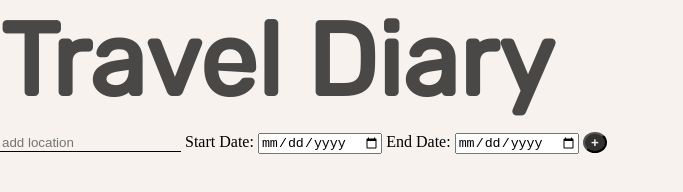
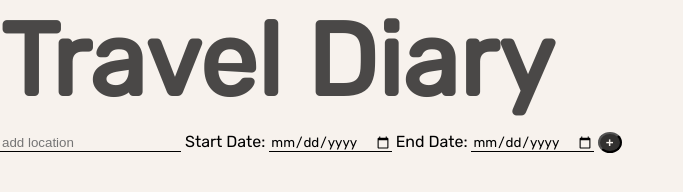
Before and after one commit to mspil88/udacity-travel-app, a website: page src/client/views/index.html in a window 1280 px wide. Shown: the whole page, without its empty margins (0-683 px from the left). Drawn offline with nearby package versions, Linux system fonts and the light colour scheme; files that its build step writes are made by us from their sources.

Commit message:
styling for dates

```diff
--- a/src/client/styles/selection.scss
+++ b/src/client/styles/selection.scss
@@ -1,5 +1,6 @@
 $backgroundColor: #f7f2ed;
 $btnColor: rgba(0, 0, 0, 0.8);
+$font: Rubik;
 
 .add-location {
     border: none;
@@ -15,3 +16,14 @@ $btnColor: rgba(0, 0, 0, 0.8);
     // font-size: 15px;
     // margin-right: 27%;
 }
+
+.dt {
+    background-color: $backgroundColor;
+    border: none;
+    border-bottom: 1px solid black;
+    font-family: $font;
+}
+
+.dt-label {
+    font-family: $font;
+}
--- a/src/client/views/index.html
+++ b/src/client/views/index.html
@@ -19,10 +19,10 @@
             </header>
             <section class="selection">
                 <input class="add-location" placeholder="add location"></input>
-                <label for="start-date">Start Date: </label>
-                <input class="add-startDate" type="date" name="start-date"></input>
-                <label for="end-date">End Date: </label>
-                <input class="add-endDate" type="date" name="end-date"></input>
+                <label class="dt-label" for="start-date">Start Date: </label>
+                <input class="dt" type="date" name="start-date"></input>
+                <label class="dt-label" for="end-date">End Date: </label>
+                <input class="dt" type="date" name="end-date"></input>
                 <button class="add-tripBtn">+</button>
 
             </section>
```
